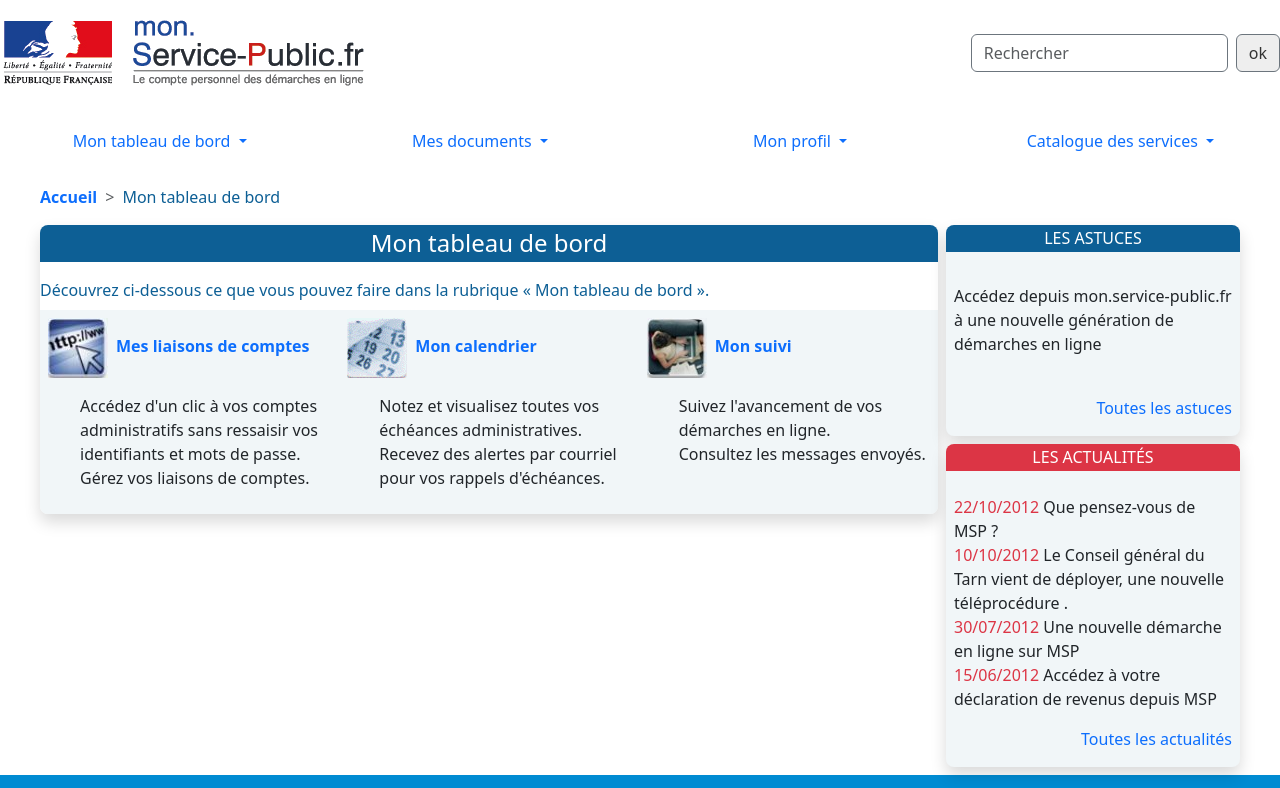
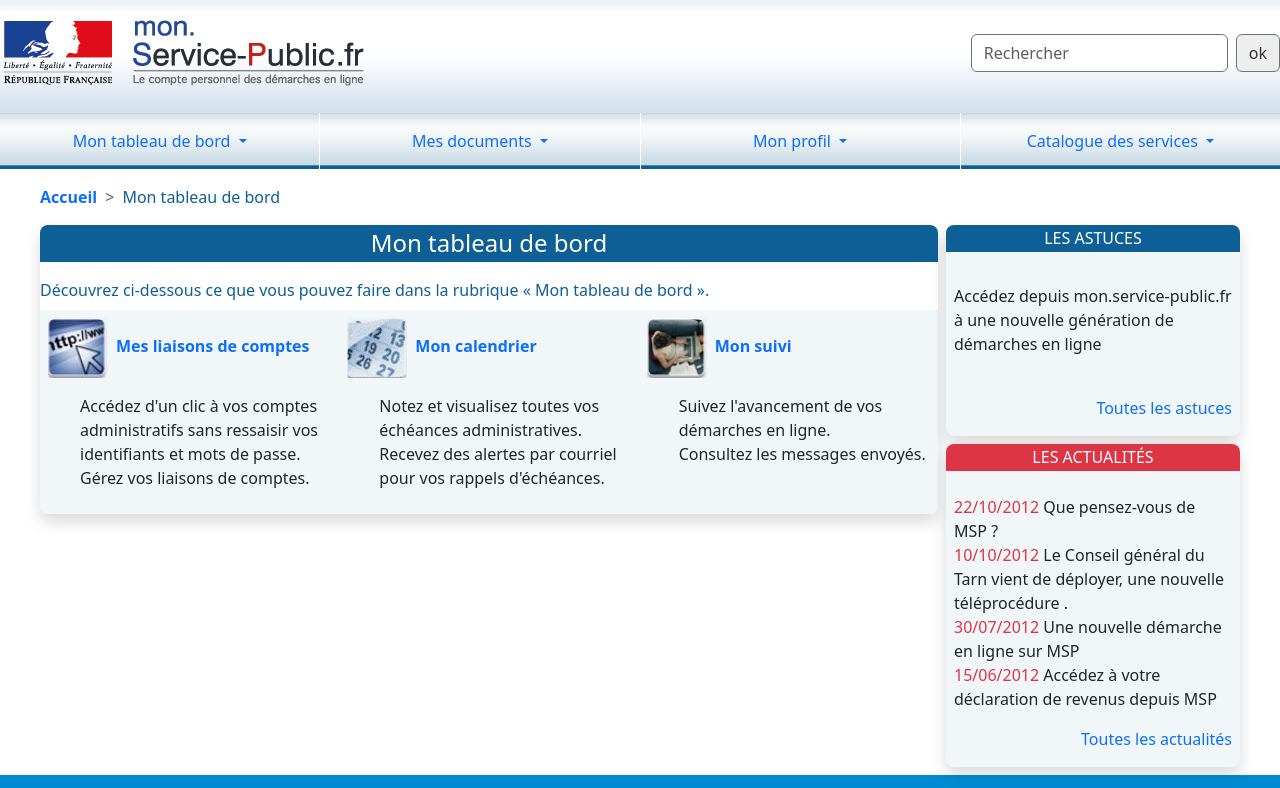
Before and after one commit to lekdup/dm-bootstrap, a plain HTML site: page index.html in a window 1280 px wide. Shown: the top 788 px of the page. Drawn offline with nearby package versions, Linux system fonts and the light colour scheme; the site is published under a folder, as on GitHub Pages, so addresses that start at the root find nothing.

Commit message:
delete / from bg-image in the begining

```diff
--- a/custom.css
+++ b/custom.css
@@ -5,12 +5,12 @@
     list-style: none;
 }
 nav > ul > li {
-    background-image: url("/img/bkg_menu_demarches.jpg");
+    background-image: url("img/bkg_menu_demarches.jpg");
     background-size: contain;
 }
 
 header {
-    background-image: url("/img/bg-contenu2.png");
+    background-image: url("img/bg-contenu2.png");
     background-size: contain;
 }
 
```
